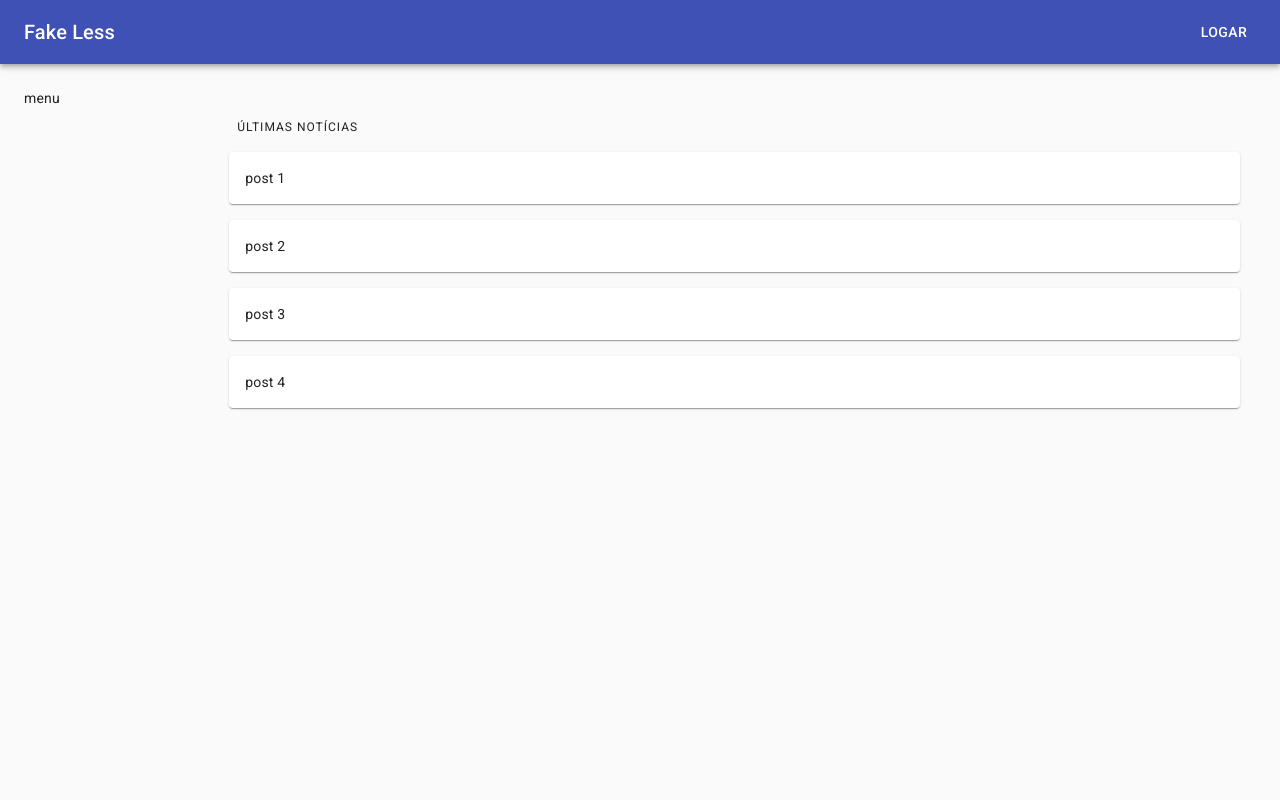
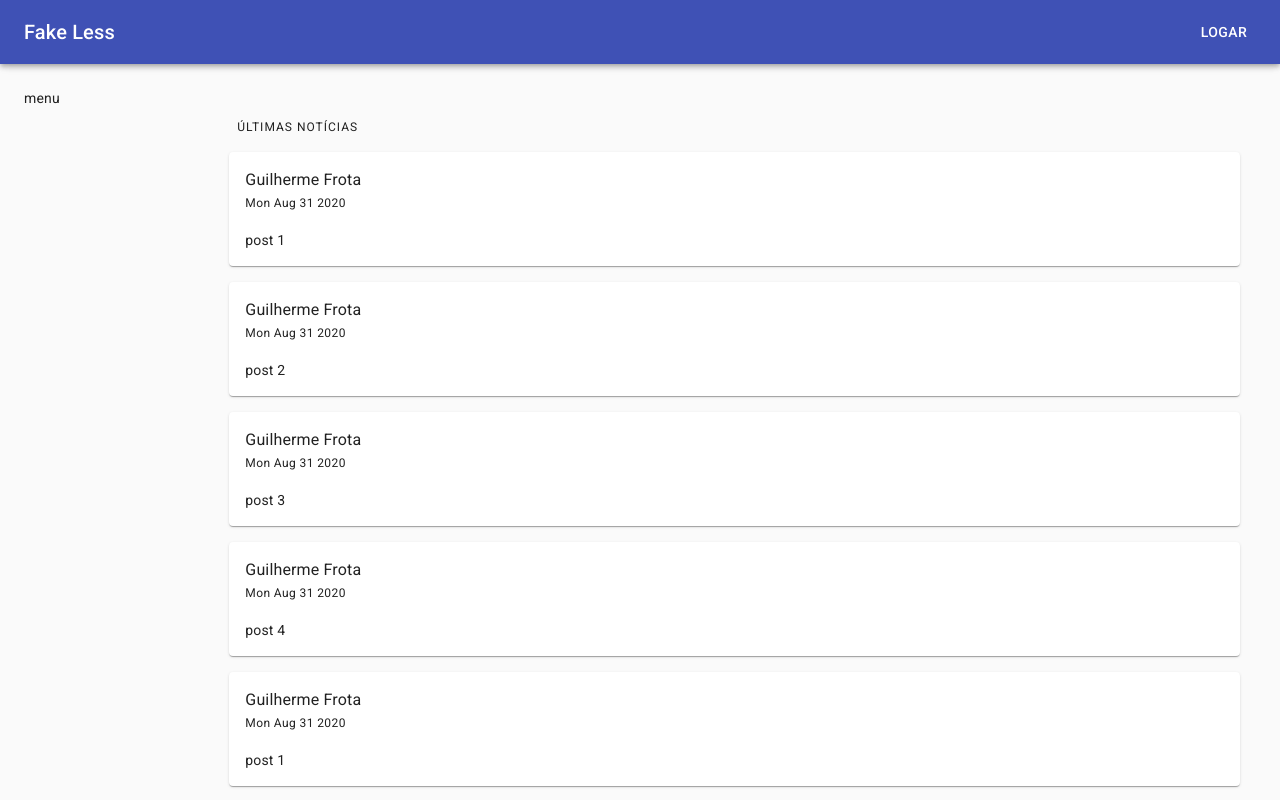
Before and after one commit to guiquintelas/fake-less-front, a React (Create React App) app: page / in a window 1280 px wide. Built offline with nearby package versions, Linux system fonts and the light colour scheme.

Commit message:
add infinite scroll in PostFeed

```diff
--- a/src/App.tsx
+++ b/src/App.tsx
@@ -14,7 +14,7 @@ const Root = styled(Box)({
 });
 
 const App: React.FC = () => (
-  <Root>
+  <Root id="app">
     <Switch>
       <Route path={['/login', '/register']}>
         <Login />
--- a/src/components/PostFeed.tsx
+++ b/src/components/PostFeed.tsx
@@ -1,11 +1,28 @@
 import {
-  Box, Paper, Grid, Typography,
+  Box, Paper, Grid, Typography, CircularProgress,
 } from '@material-ui/core';
-import React from 'react';
+import React, { useEffect, useRef } from 'react';
 import { useFeedContext } from '../contexts/FeedContext';
 
 const PostFeed: React.FC = () => {
-  const { feed } = useFeedContext();
+  const { feed, loading, loadMorePosts } = useFeedContext();
+  const listRef = useRef<HTMLDivElement>();
+  const SCROLL_OFFSET_TO_LOAD = 300;
+
+  function checkForMorePosts() {
+    if (!loading && (listRef.current?.getBoundingClientRect().bottom || 0)
+      <= (window.innerHeight + SCROLL_OFFSET_TO_LOAD)) {
+      loadMorePosts();
+    }
+  }
+
+  useEffect(() => {
+    checkForMorePosts();
+    document.getElementById('app')!.addEventListener('scroll', checkForMorePosts);
+    return () => {
+      document.getElementById('app')!.removeEventListener('scroll', checkForMorePosts);
+    };
+  });
 
   return (
     <>
@@ -16,19 +33,40 @@ const PostFeed: React.FC = () => {
       </Box>
 
       <Grid
+        innerRef={listRef}
         container
         spacing={2}
         direction="column"
       >
         {feed.posts.map((post) => (
-          <Grid item key={`${post.createdAt.toString()}${post.content}`}>
+          <Grid item key={post.id}>
             <Paper>
-              <Box p={2}>
-                {post.content}
+              <Box display="flex" flexDirection="column" p={2}>
+                <Box>
+                  <Typography variant="body1">
+                    {post.createdBy}
+                  </Typography>
+
+                  <Typography variant="caption">
+                    {post.createdAt.toDateString()}
+                  </Typography>
+                </Box>
+
+                <Box pt={2}>
+                  <Typography variant="body2">
+                    {post.content}
+                  </Typography>
+                </Box>
               </Box>
             </Paper>
           </Grid>
         ))}
+
+        {loading && (
+        <Grid item container justify="center">
+          <CircularProgress size={28} />
+        </Grid>
+        )}
       </Grid>
     </>
   );
```
